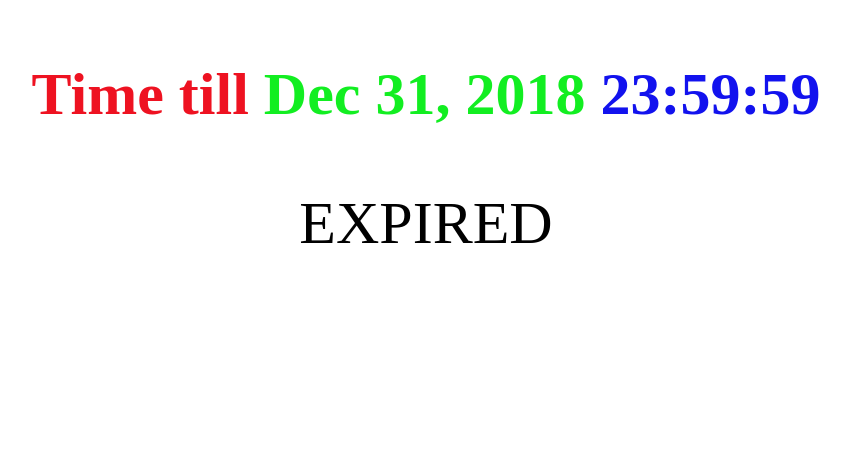
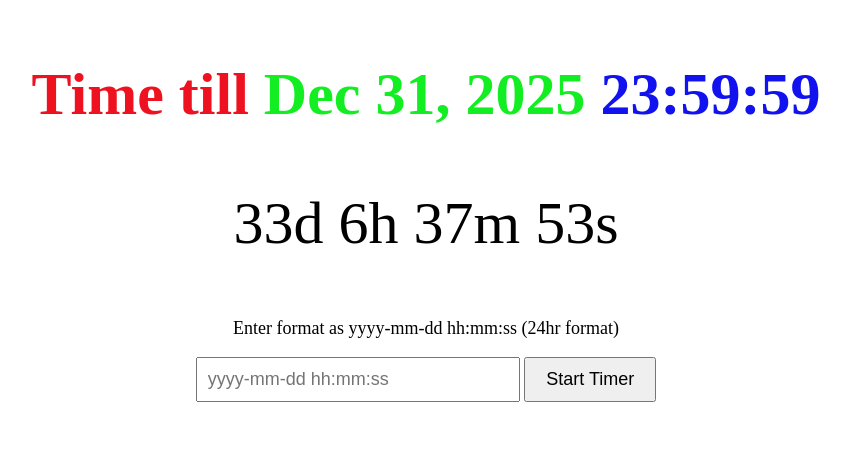
Before and after one commit to beknot/Timer, a plain HTML site: page timer.html in a window 1280 px wide. Shown: the whole page, without its empty margins (214-1064 px from the left). Drawn offline with Linux system fonts and the light colour scheme.

Commit message:
css, jss files created

```diff
--- /dev/null
+++ b/script.js
@@ -0,0 +1,61 @@
+// Set the date we're counting down to
+var countDownDate = new Date("Dec 31, 2025 23:59:59").getTime();
+
+// Update the count down every 1 second
+var x = setInterval(function() {
+
+    var now = new Date().getTime();
+    var distance = countDownDate - now;
+
+    var days = Math.floor(distance / (1000 * 60 * 60 * 24));
+    var hours = Math.floor((distance % (1000 * 60 * 60 * 24)) / (1000 * 60 * 60));
+    var minutes = Math.floor((distance % (1000 * 60 * 60)) / (1000 * 60));
+    var seconds = Math.floor((distance % (1000 * 60)) / 1000);
+
+    document.getElementById("demo").innerHTML =
+      days + "d " + hours + "h " + minutes + "m " + seconds + "s ";
+
+    if (distance < 0) {
+        clearInterval(x);
+        document.getElementById("demo").innerHTML = "EXPIRED";
+    }
+}, 1000);
+
+
+// -------------------------------
+// NEW FUNCTION — Do NOT modify old logic
+// -------------------------------
+function updateCountdown() {
+    const input = document.getElementById("dateInput").value.trim();
+    const errorBox = document.getElementById("error");
+
+    // Reset error
+    errorBox.textContent = "";
+
+    // Validate format using RegEx
+    const regex = /^\d{4}-\d{2}-\d{2} \d{2}:\d{2}:\d{2}$/;
+
+    if (!regex.test(input)) {
+        errorBox.textContent = "Enter yyyy-mm-dd hh:mm:ss(24hr format)";
+        return;
+    }
+
+    // Convert input format → JS date format
+    const fixedInput = input.replace(" ", "T");
+
+    let newDate = new Date(fixedInput);
+
+    if (isNaN(newDate.getTime())) {
+        errorBox.textContent = "Enter yyyy-mm-dd hh:mm:ss(24hr format)";
+        return;
+    }
+
+    // UPDATE GLOBAL COUNTDOWN DATE
+    countDownDate = newDate.getTime();
+
+    // Update header text dynamically
+    document.querySelector(".mm-dd-yyyy").textContent = input.split(" ")[0];
+    document.querySelector(".hh-mm-ss").textContent = input.split(" ")[1];
+
+    errorBox.textContent = ""; // Clear error message
+}
--- /dev/null
+++ b/style.css
@@ -0,0 +1,32 @@
+.demo, .h {
+  text-align: center;
+  font-size: 60px;
+}
+.h {
+  color:#ee1221;
+}
+.timer-input {
+  text-align: center;
+  margin-top: 30px;
+  font-size: 18px;
+}
+.mm-dd-yyyy {
+  color:#12ee21;
+}
+.hh-mm-ss {
+  color:#1212ee;
+}
+input[type="text"] {
+  padding: 10px;
+  width: 300px;
+  font-size:18px;
+}
+.start-timer {
+  padding: 10px 20px;
+  font-size:18px;
+}
+.error {
+  color:red;
+  font-size: 20px;
+  height: 30px;
+}
--- a/timer.html
+++ b/timer.html
@@ -1,48 +1,22 @@
 <!DOCTYPE HTML>
 <html>
-<head>
-<style>
-p,#h {
-  text-align: center;
-  font-size: 60px;
-}
-</style>
-</head>
-<body>
-<h3 id="h" style="color:#ee1221">Time till <span style="color:#12ee21">Dec 31, 2018</span> <span style="color:#1212ee">23:59:59</span></h3>
+  <head>
+    <link href="style.css" rel="stylesheet">
+  </head>
+  <body>
 
-<p id="demo"></p>
+    <h3 id="h" class="h">Time till <span class="mm-dd-yyyy">Dec 31, 2025</span> <span class="hh-mm-ss">23:59:59</span></h3>
 
-<script>
-// Set the date we're counting down to
-var countDownDate = new Date("Dec 31, 2018 23:59:59").getTime();
+    <p id="demo" class="demo"></p>
 
-// Update the count down every 1 second
-var x = setInterval(function() {
+    <!-- NEW INPUT FIELD + BUTTON + ERROR MESSAGE -->
+    <div class="timer-input">
+      <p class="enter-label">Enter format as yyyy-mm-dd hh:mm:ss (24hr format)</p>
+      <input id="dateInput" type="text" placeholder="yyyy-mm-dd hh:mm:ss">
+      <button onclick="updateCountdown()" class="start-timer">Start Timer</button>
+      <p id="error" class="error"></p>
+    </div>
 
-    // Get todays date and time
-    var now = new Date().getTime();
-
-    // Find the distance between now an the count down date
-    var distance = countDownDate - now;
-
-    // Time calculations for days, hours, minutes and seconds
-    var days = Math.floor(distance / (1000 * 60 * 60 * 24));
-    var hours = Math.floor((distance % (1000 * 60 * 60 * 24)) / (1000 * 60 * 60));
-    var minutes = Math.floor((distance % (1000 * 60 * 60)) / (1000 * 60));
-    var seconds = Math.floor((distance % (1000 * 60)) / 1000);
-
-    // Output the result in an element with id="demo"
-    document.getElementById("demo").innerHTML = days + "d " + hours + "h "
-    + minutes + "m " + seconds + "s ";
-
-    // If the count down is over, write some text
-    if (distance < 0) {
-        clearInterval(x);
-        document.getElementById("demo").innerHTML = "EXPIRED";
-    }
-}, 1000);
-</script>
-
-</body>
+    <script src="script.js"></script>
+  </body>
 </html>
```
